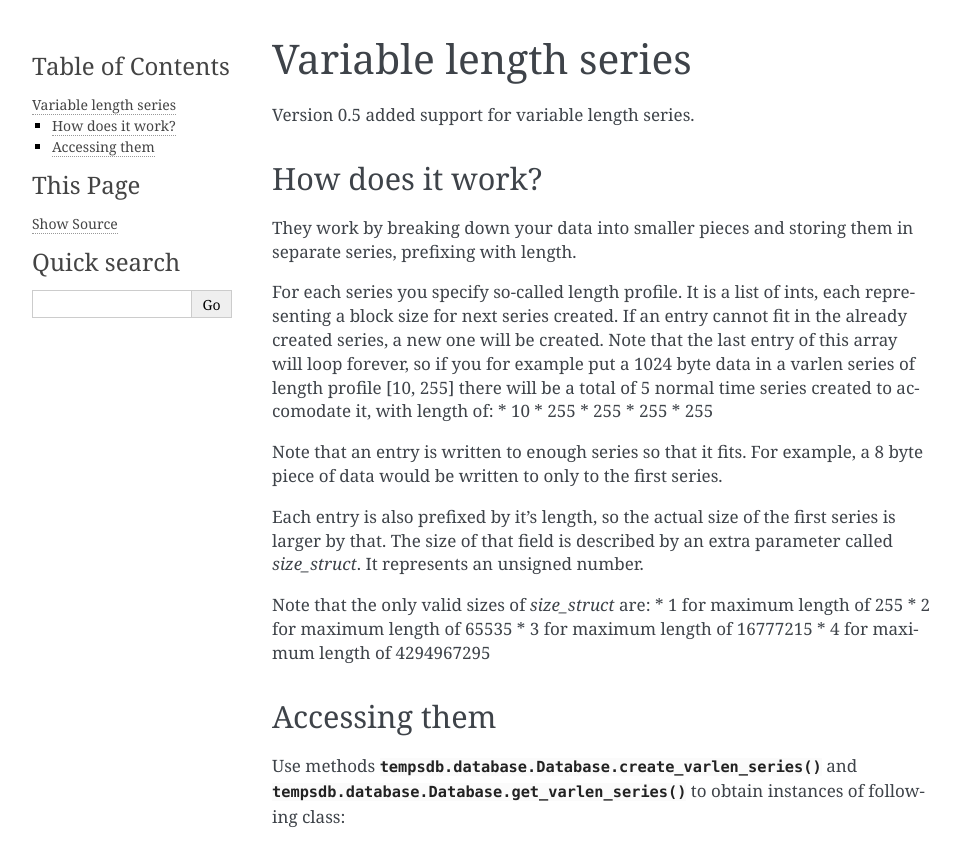
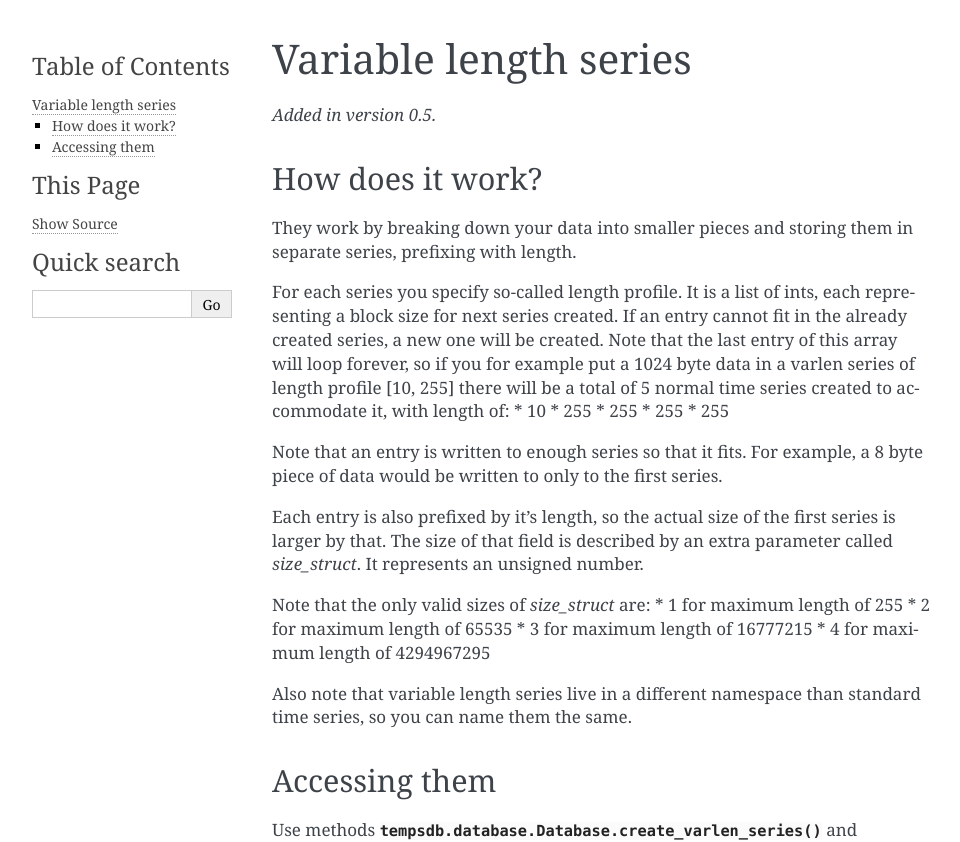
Before and after one commit to smok-serwis/tempsdb, a Sphinx documentation site: the page built from docs/varlen.rst, in a window 1280 px wide, cut to the strip 0-842 px from the top of the page. Shown: the whole strip, without its empty margins (148-1108 px from the left). Built offline with Sphinx 7.4.7, drawn with Linux system fonts in a browser that asks for light colours.

Commit message:
add variable length time series

```diff
--- a/docs/exceptions.rst
+++ b/docs/exceptions.rst
@@ -14,3 +14,5 @@ The exceptions that inherit from it are:
 .. autoclass:: tempsdb.exceptions.InvalidState
 
 .. autoclass:: tempsdb.exceptions.AlreadyExists
+
+.. autoclass:: tempsdb.exceptions.StillOpen
--- a/docs/usage.rst
+++ b/docs/usage.rst
@@ -1,5 +1,7 @@
 How this does work?
 ===================
+
+.. note:: This is about fixed length data time series.
 
 Data is stored in so called chunks. A chunk's last page can be actively appended to, or a chunk
 is immutable.
--- a/docs/varlen.rst
+++ b/docs/varlen.rst
@@ -1,7 +1,7 @@
 Variable length series
 ======================
 
-Version 0.5 added support for variable length series.
+.. versionadded:: 0.5
 
 How does it work?
 -----------------
@@ -13,7 +13,7 @@ For each series you specify so-called length profile. It is a list of ints, each
 a block size for next series created. If an entry cannot fit in the already created series, a new one
 will be created. Note that the last entry of this array will loop forever, so if you for example
 put a 1024 byte data in a varlen series of length profile [10, 255] there will be a total
-of 5 normal time series created to accomodate it, with length of:
+of 5 normal time series created to accommodate it, with length of:
 * 10
 * 255
 * 255
@@ -33,6 +33,9 @@ Note that the only valid sizes of `size_struct` are:
 * 3 for maximum length of 16777215
 * 4 for maximum length of 4294967295
 
+Also note that variable length series live in a different namespace than standard
+time series, so you can name them the same.
+
 Accessing them
 --------------
 
```
Also changed, not shown: README.md (+5 -3 lines), 11 other files.
